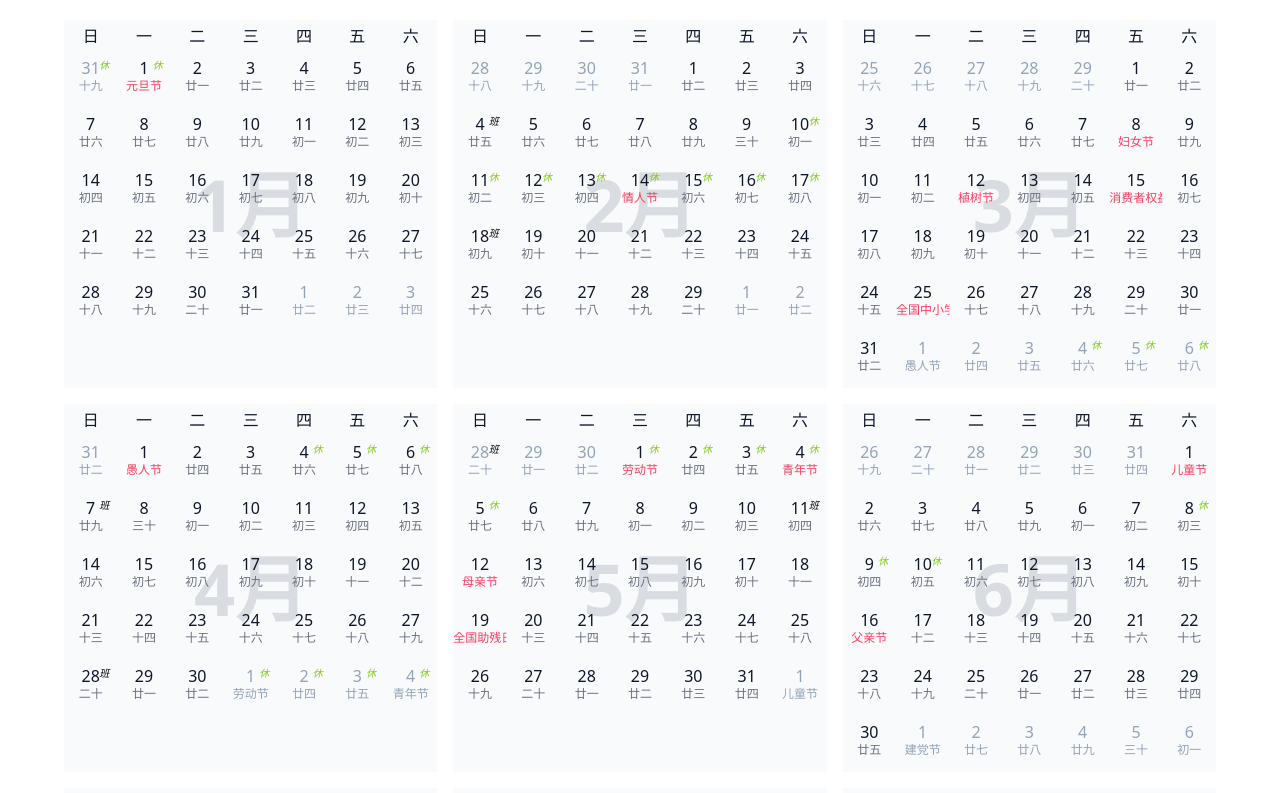
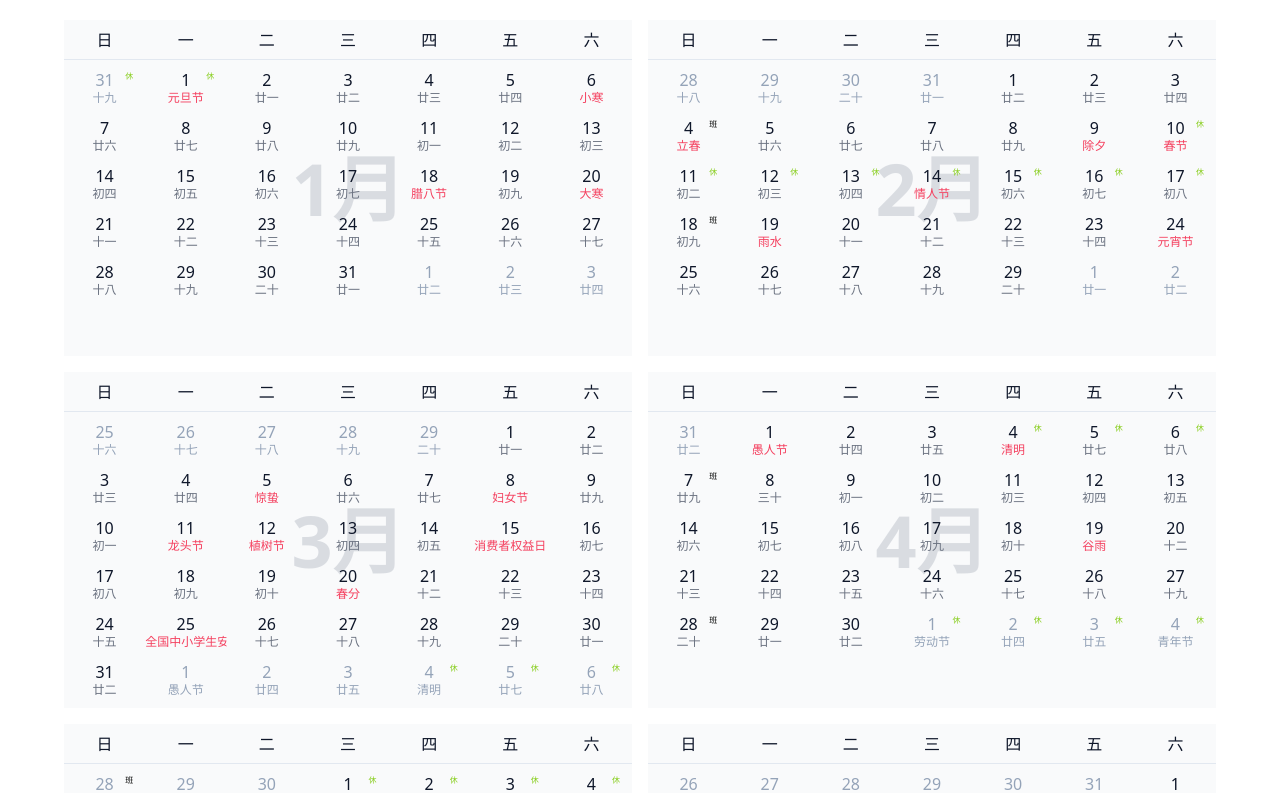
Before and after one commit to mianmalife/retemp, a React (Vite) app: page / in a window 1280 px wide. Shown: the top 793 px of the page. Built offline with nearby package versions, Linux system fonts and the light colour scheme.

Commit message:
release: 年日历完成

```diff
--- a/src/pages/calendar/components/monthItem.jsx
+++ b/src/pages/calendar/components/monthItem.jsx
@@ -2,15 +2,24 @@ import React from "react";
 import { Fragment } from "react";
 import clsx from "clsx"
 
+const weeks = ['日', '一', '二', '三', '四', '五', '六']
 export function MonthItem({ months }) {
   function calcLunar(date) {
     const luna = Lunar.fromDate(new Date(date))
     return luna.getDayInChinese()
   }
   function calcFestival(w) {
-    const festivals = Solar.fromYmd(w.getYear(), w.getMonth(), w.getDay())
-    const result = festivals.getFestivals()
-    return result
+    const y = w.getYear()
+    const m = w.getMonth()
+    const d = w.getDay()
+    const strDate = w.toString()
+    const festivals = Solar.fromYmd(y, m, d)
+    const solars = Solar.fromDate(new Date(strDate))
+    const lunars = solars.getLunar()
+    const luFestival = lunars.getFestivals()
+    const solarFestival = festivals.getFestivals()
+    const jieqi = lunars.getJieQi()
+    return solarFestival.toString() || luFestival.toString() || jieqi
   }
   function isWork(w) {
     const holi = HolidayUtil.getHoliday(w.getYear(), w.getMonth(), w.getDay())
@@ -18,24 +27,18 @@ export function MonthItem({ months }) {
   }
   return <>
     {
-      months.map((mon, index) => <ul className="bg-gray-50 relative grid grid-cols-7 auto-rows-max auto-cols-max text-center z-20 py-1" key={index}>
-        <li className="text-slate-900">日</li>
-        <li className="text-slate-900">一</li>
-        <li className="text-slate-900">二</li>
-        <li className="text-slate-900">三</li>
-        <li className="text-slate-900">四</li>
-        <li className="text-slate-900">五</li>
-        <li className="text-slate-900">六</li>
+      months.map((mon, index) => <ul className="bg-gray-50 relative grid grid-cols-7 grid-rows-7 text-center z-20" key={index}>
+        {weeks.map(wl => <li key={wl} className="text-slate-900 h-10 leading-10 border-b-slate-200 border-b">{wl}</li>)}
         <h2 className="absolute left-[50%] top-[50%] translate-x-[-50%] translate-y-[-50%] text-7xl text-gray-300 text-opacity-80 font-bold z-[-1]">{index + 1}月</h2>
         {mon.map((week, idx) => <Fragment key={idx}>
           {week.map((w, isx) => <li key={isx}
-            className='relative h-10 my-2 box-content'>
+            className='relative h-10 mb-2 rounded-lg'>
             <span className={clsx({ 'text-slate-900': w.getMonth() === index + 1, 'text-slate-400': w.getMonth() !== index + 1 })}>{w.getDay()}</span>
             <i className={clsx({ 'w-[100%] text-clip overflow-hidden whitespace-nowrap absolute bottom-0.5 left-[50%] translate-x-[-50%] text-xs not-italic': true }
-              , { 'text-slate-400': w.getMonth() !== index + 1 }, { 'text-gray-500': w.getMonth() === index + 1 }, { 'text-rose-500': calcFestival(w).length > 0 })}>
-              {calcFestival(w).length > 0 ? calcFestival(w) : calcLunar(w.toString())}
+              , { 'text-slate-400': w.getMonth() !== index + 1 }, { 'text-gray-500': w.getMonth() === index + 1 }, { 'text-rose-500': calcFestival(w) })}>
+              {calcFestival(w) || calcLunar(w.toString())}
             </i>
-            <i className={clsx({ 'absolute top-0.5 right-2 fsizes-10': true }, { 'text-lime-500': isWork(w) === false })}>
+            <i className={clsx({ 'not-italic absolute top-0.5 sm:right-0 md:right-1 lg:right-2 xl:right-3 2xl:right-3 text-[0.5em]': true }, { 'text-lime-500': isWork(w) === false })}>
               {isWork(w) === false ? '休' : isWork(w) === true ? '班' : ''}
             </i>
           </li>)}
--- a/src/pages/calendar/index.jsx
+++ b/src/pages/calendar/index.jsx
@@ -17,7 +17,7 @@ export default function Calendar() {
     }
     setMonths(monthList)
   })
-  return <div className="grid grid-cols-3 w-[90%] mx-auto mt-5 mb-5 gap-4">
+  return <div className="grid 2xl:grid-cols-3 xl:grid-cols-2 lg:grid-cols-2 md:grid-cols-1 w-[90%] mx-auto mt-5 mb-5 gap-4">
     <MonthItem months={months} />
   </div>
 }
```
